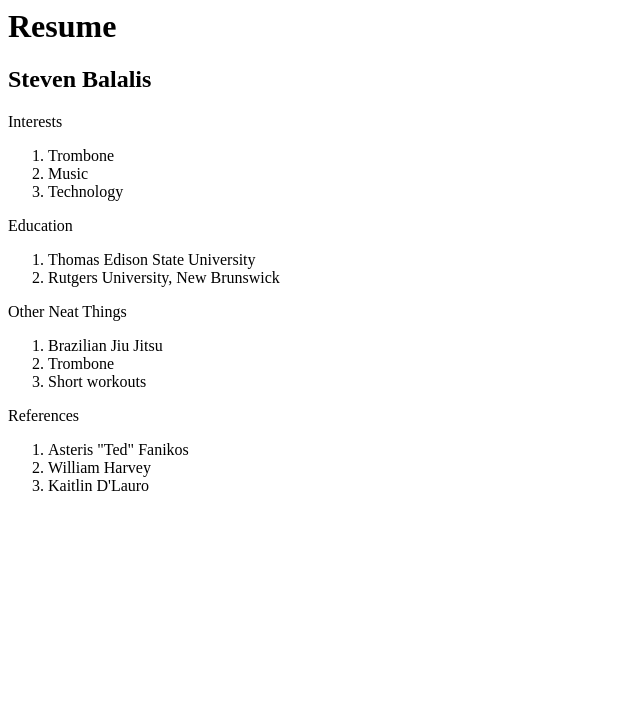
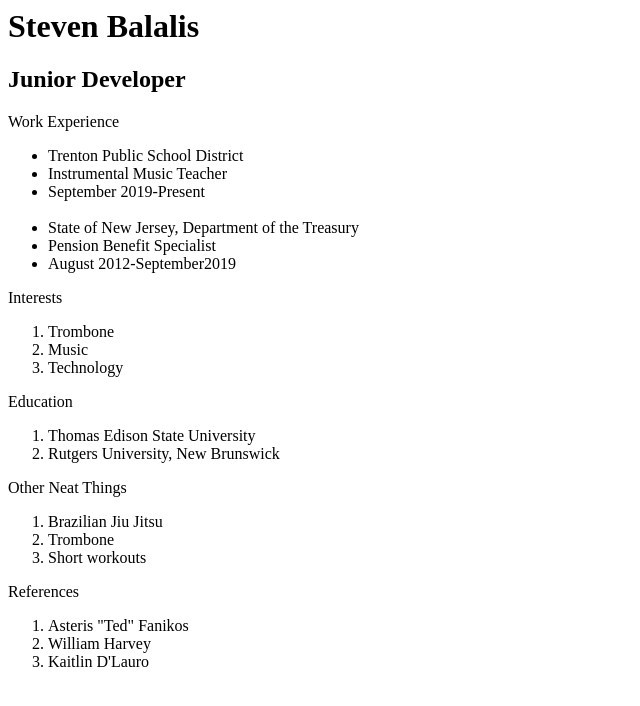
Before and after one commit to balaliss/stevenbalalis.com, a plain HTML site: page index.html in a window 1280 px wide. Shown: the whole page, without its empty margins (0-640 px from the left). Drawn offline with Linux system fonts and the light colour scheme.

Commit message:
cleaned up some html

```diff
--- a/index.html
+++ b/index.html
@@ -1,6 +1,17 @@
 
-  <h1>Resume</h1>
-  <h2>Steven Balalis</h2>
+  <h1>Steven Balalis</h1>
+  <h2>Junior Developer</h2>
+
+  <p class="head"> Work Experience</p>
+    <ul>
+      <li>Trenton Public School District</li>
+      <li>Instrumental Music Teacher</li>
+      <li>September 2019-Present</li>
+      <br>
+      <li>State of New Jersey, Department of the Treasury</li>
+      <li>Pension Benefit Specialist</li>
+      <li>August 2012-September2019</li>
+    </ul>
 
   <p class="head"> Interests</p>
     <ol>
```
